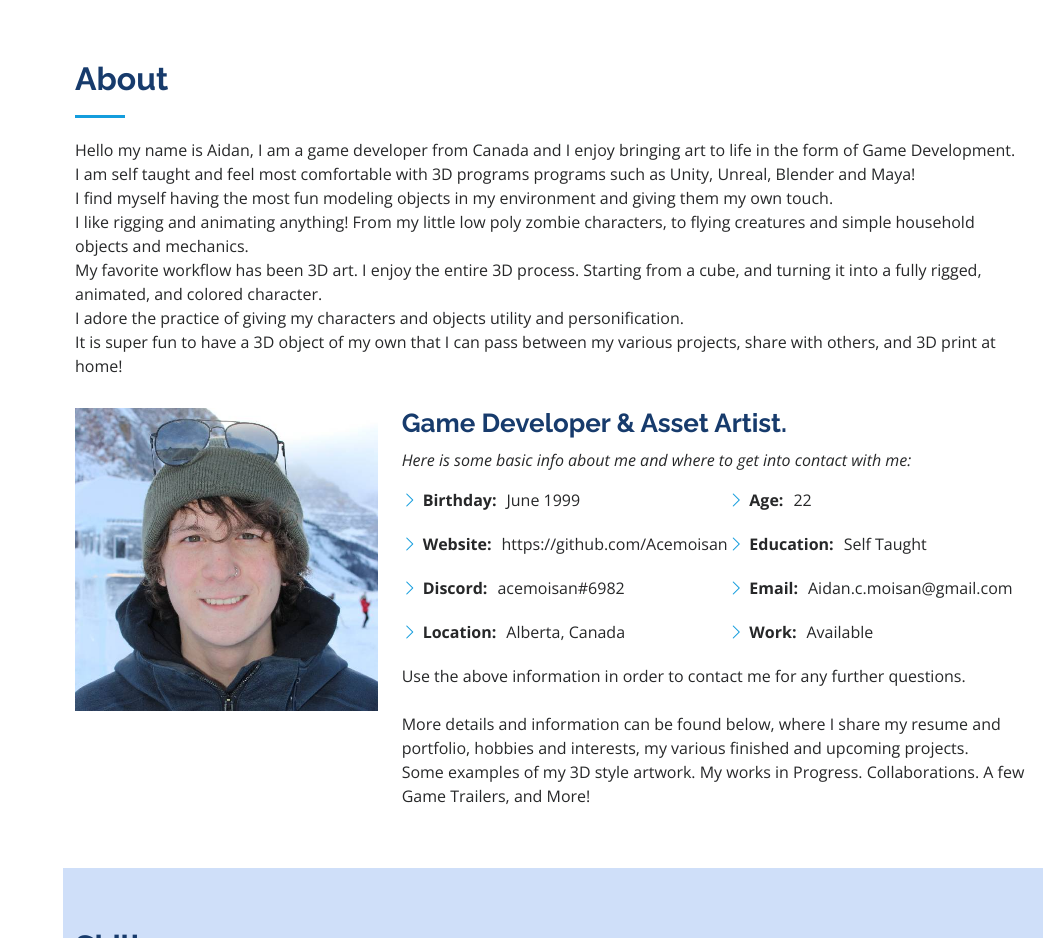
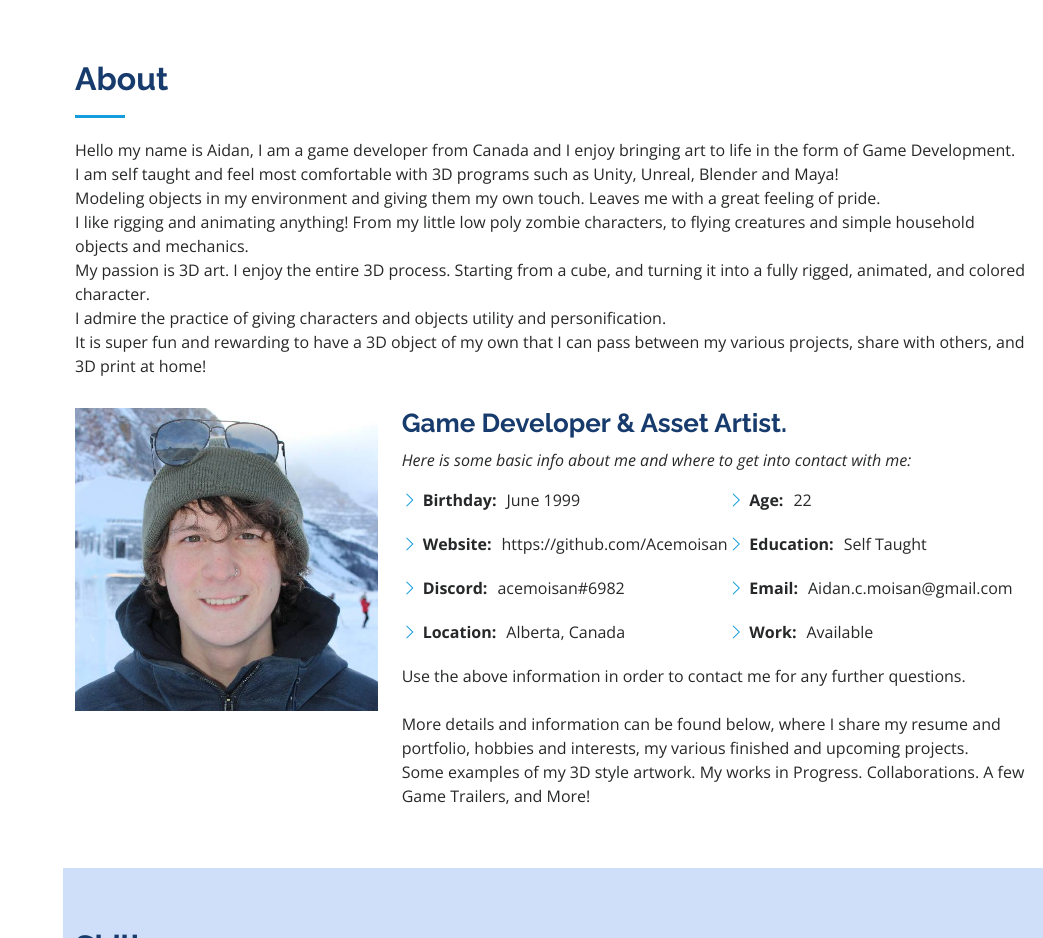
Before and after one commit to Acemoisan/Acemoisan.github.io, a plain HTML site: page index.html in a window 1280 px wide. Shown: the part 800-1738 px from the top of the page, without its empty margins (237-1280 px from the left). Drawn offline with nearby package versions, Linux system fonts and the light colour scheme.

Commit message:
Update index.html

```diff
--- a/index.html
+++ b/index.html
@@ -79,17 +79,17 @@
           <h2>About</h2>
           <p>Hello my name is Aidan, I am a game developer from Canada and I enjoy bringing art to life in the form of Game Development.
             <br>
-            I am self taught and feel most comfortable with 3D programs programs such as Unity, Unreal, Blender and Maya!
+            I am self taught and feel most comfortable with 3D programs such as Unity, Unreal, Blender and Maya!
             <br>
-I find myself having the most fun modeling objects in my environment and giving them my own touch.
+Modeling objects in my environment and giving them my own touch. Leaves me with a great feeling of pride.
             <br>
             I like rigging and animating anything! From my little low poly zombie characters, to flying creatures and simple household objects and mechanics.
             <br>
-My favorite workflow has been 3D art. I enjoy the entire 3D process. Starting from a cube, and turning it into a fully rigged, animated, and colored character.
+My passion is 3D art. I enjoy the entire 3D process. Starting from a cube, and turning it into a fully rigged, animated, and colored character.
             <br>
-            I adore the practice of giving my characters and objects utility and personification.
+            I admire the practice of giving characters and objects utility and personification.
             <br>
-It is super fun to have a 3D object of my own that I can pass between my various projects, share with others, and 3D print at home!
+It is super fun and rewarding to have a 3D object of my own that I can pass between my various projects, share with others, and 3D print at home!
           </p>
         </div>
 
```
